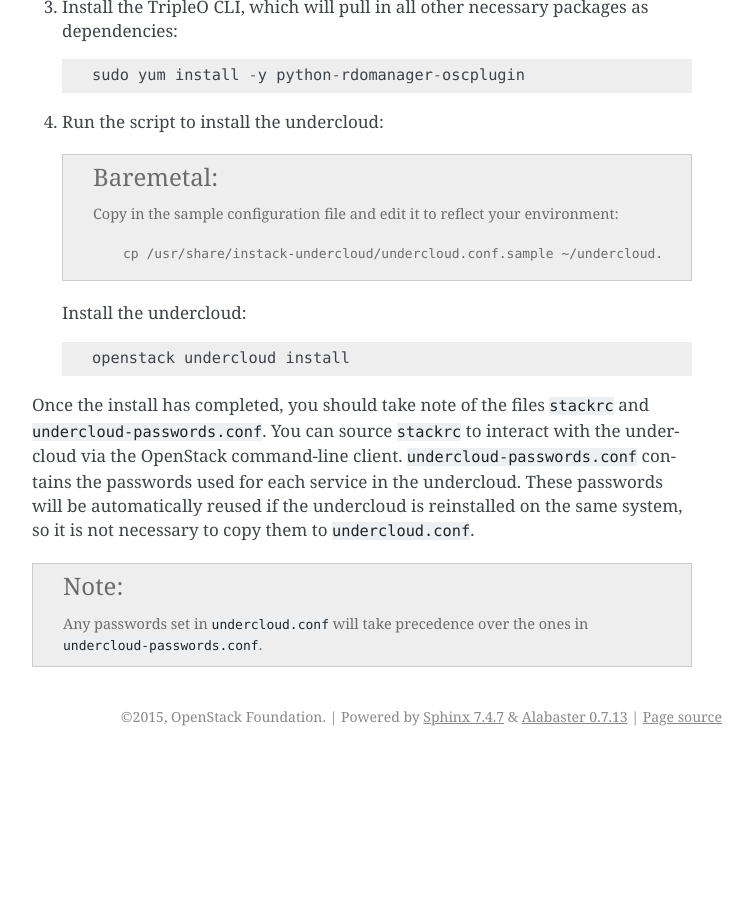
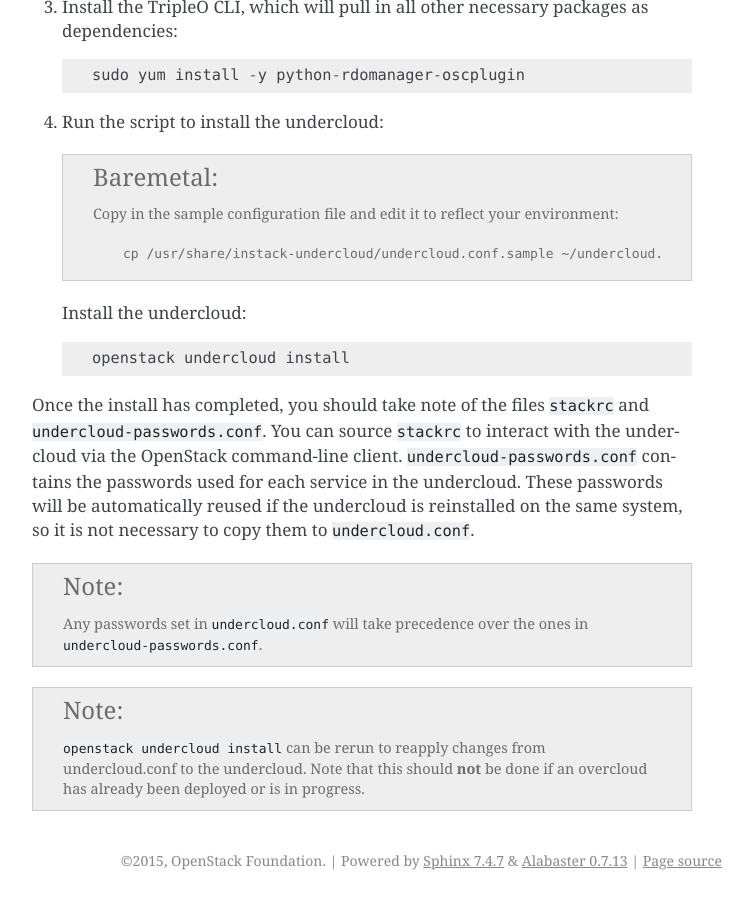
Before and after one commit to openstack-archive/tripleo-docs, a Sphinx documentation site: the page built from doc/source/installation/installing.rst, in a window 1280 px wide and 900 px high, scrolled down 1552 px. Shown: the whole window, without its empty margins (388-1141 px from the left). Built offline with Sphinx 7.4.7, drawn with Linux system fonts in a browser that asks for light colours; before the commit the page ends 2308 px from its top, so only the background shows below that.

Commit message:
Add a note about rerunning the installer
Add a note saying the installer can be rerun to reapply changes that
have been made in undercloud.conf. This is a potentially dangerous
operation if an overcloud has already been deployed or a deployment is
in progress.

Change-Id: I628dbe836a6d798b7d8e6232cde7d9c99ab9b1ee
Depends-On: I7a8daa334ceb7f69fb28fe7cfc456aa1bf81e119

```diff
--- a/doc/source/installation/installing.rst
+++ b/doc/source/installation/installing.rst
@@ -87,3 +87,8 @@
 .. note::
     Any passwords set in ``undercloud.conf`` will take precedence over the ones in
     ``undercloud-passwords.conf``.
+
+.. note::
+    ``openstack undercloud install`` can be rerun to reapply changes from
+    undercloud.conf to the undercloud. Note that this should **not** be done if an
+    overcloud has already been deployed or is in progress.
```
